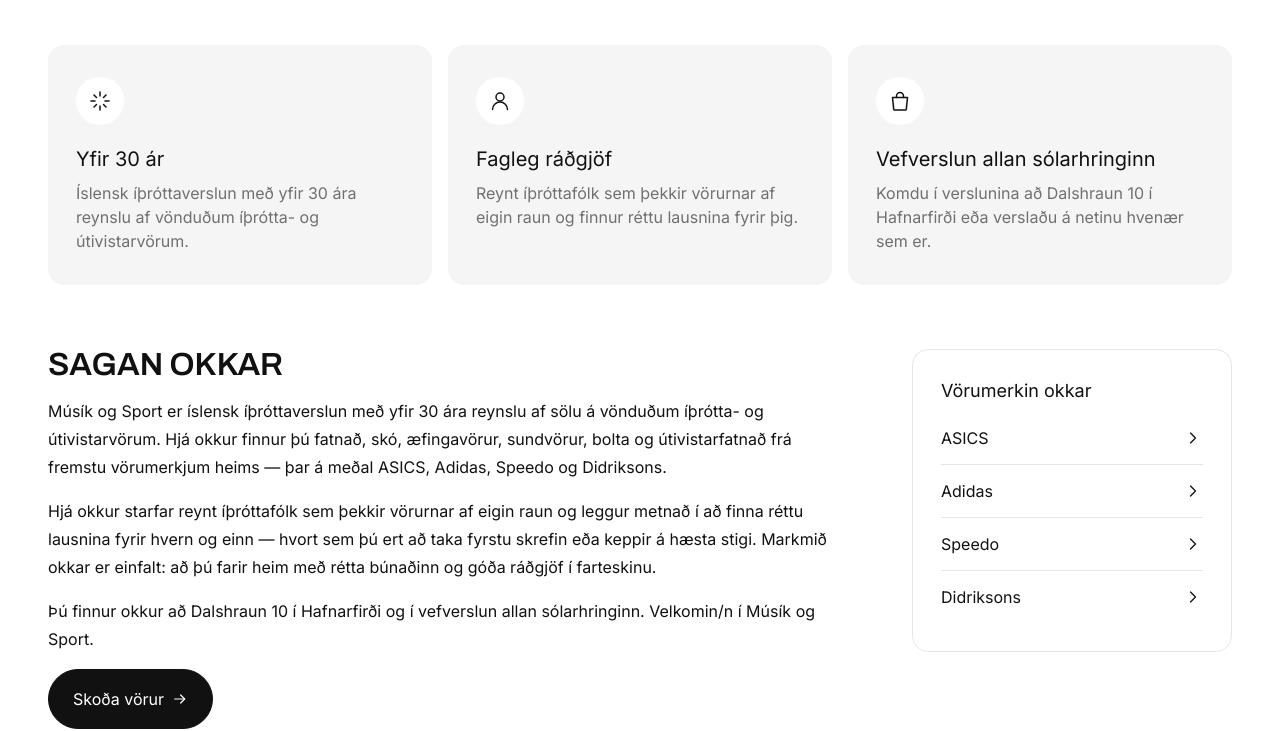
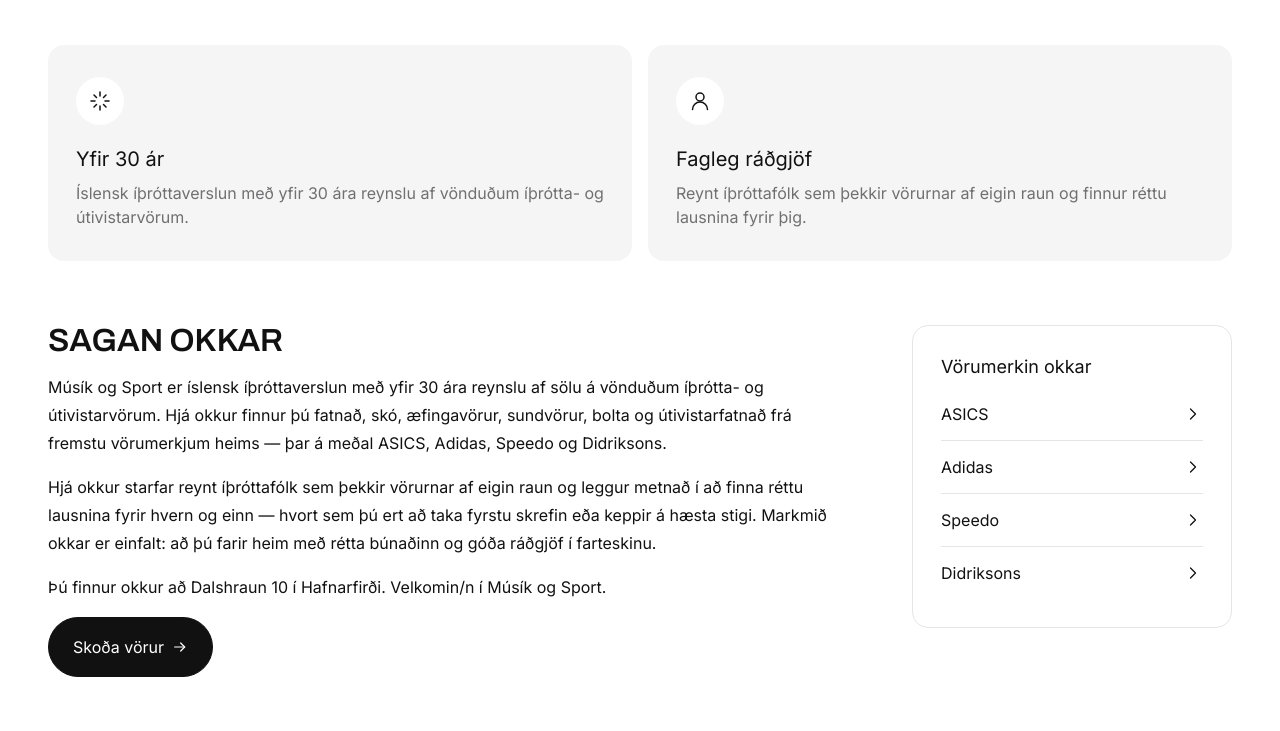
Before and after one commit to Asdisarson/musikogsport-astro, an Astro site: page /um-okkur in a window 1280 px wide. Shown: the part 322-1053 px from the top of the page. Built offline with nearby package versions, Linux system fonts and the light colour scheme; Astro itself is replaced by a stand-in of ours; no server answers.

Commit message:
copy(um-okkur): drop the always-open web shop card and line

```diff
--- a/src/pages/um-okkur.astro
+++ b/src/pages/um-okkur.astro
@@ -1,5 +1,5 @@
 ---
-// Um okkur: the shop's story (written here, not in wp-admin) under a heading, three highlights drawn from it, the
+// Um okkur: the shop's story (written here, not in wp-admin) under a heading, two highlights drawn from it, the
 // brands it names as links, then a visit card — the footer's address and directions (wp-admin) and the Opnunartími
 // page's hours (lib/openingHours) with the live open/closed pill. Rendered per request so those follow wp-admin; a
 // missing hours page just leaves the hours out.
@@ -19,7 +19,6 @@ const contact = chrome.footer;
 const highlights = [
   { icon: 'spark', title: 'Yfir 30 ár', text: 'Íslensk íþróttaverslun með yfir 30 ára reynslu af vönduðum íþrótta- og útivistarvörum.' },
   { icon: 'user', title: 'Fagleg ráðgjöf', text: 'Reynt íþróttafólk sem þekkir vörurnar af eigin raun og finnur réttu lausnina fyrir þig.' },
-  { icon: 'bag', title: 'Vefverslun allan sólarhringinn', text: 'Komdu í verslunina að Dalshraun 10 í Hafnarfirði eða verslaðu á netinu hvenær sem er.' },
 ] as const;
 const brands = [
   { name: 'ASICS', href: '/brand/asics/' },
@@ -71,7 +70,7 @@ const brands = [
           að þú farir heim með rétta búnaðinn og góða ráðgjöf í farteskinu.
         </p>
         <p>
-          Þú finnur okkur að Dalshraun 10 í Hafnarfirði og í vefverslun allan sólarhringinn. Velkomin/n í Músík og Sport.
+          Þú finnur okkur að Dalshraun 10 í Hafnarfirði. Velkomin/n í Músík og Sport.
         </p>
         <p>
           <a class="btn btn--accent" href="/verslun/">Skoða vörur <Icon name="arrow-right" size={16} /></a>
--- a/src/styles/global.css
+++ b/src/styles/global.css
@@ -1476,9 +1476,9 @@
   .page-head { padding: 48px 0 24px; }
   .page-head--center { text-align: center; }
   .page-head > p:not(.eyebrow) { max-width: 60ch; margin: 16px auto 0; }
-  /* Um okkur (pages/um-okkur): three highlight cards, the story beside the brand links, a visit card with the hours */
+  /* Um okkur (pages/um-okkur): two highlight cards, the story beside the brand links, a visit card with the hours */
   .about { padding-bottom: 32px; }
-  .about__highlights { display: grid; grid-template-columns: repeat(3, minmax(0, 1fr)); gap: 16px; margin: 24px 0 0; padding: 0; list-style: none; }
+  .about__highlights { display: grid; grid-template-columns: repeat(2, minmax(0, 1fr)); gap: 16px; margin: 24px 0 0; padding: 0; list-style: none; }
   .about-card { padding: 32px 28px; border-radius: 16px; background: var(--surface); }
   .about-card__icon { display: grid; place-items: center; width: 48px; height: 48px; margin-bottom: 20px; border-radius: 50%; background: var(--paper); color: var(--ink); }
   .about-card__title { margin: 0 0 8px; font-size: 20px; font-weight: 500; line-height: 28px; }
```
